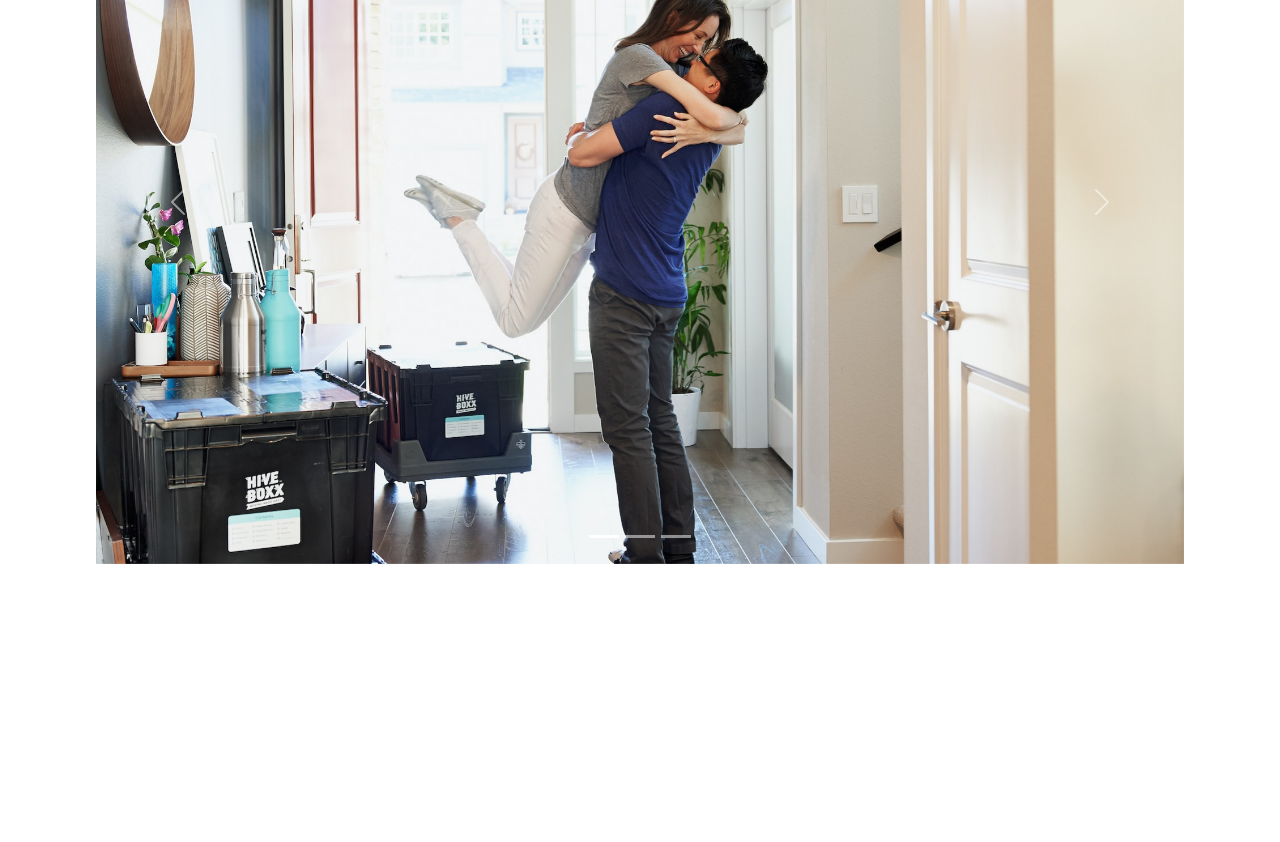
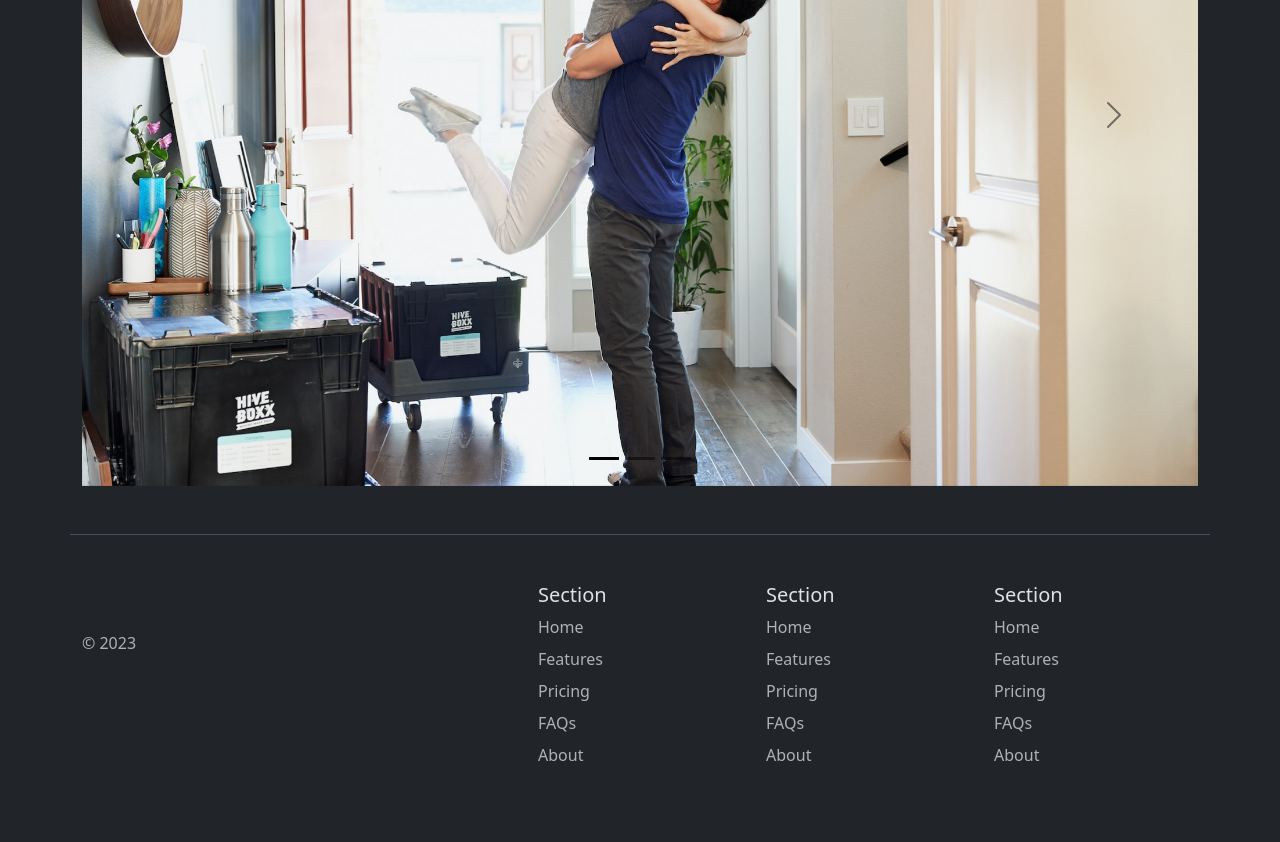
Before and after one commit to KatWint/bootstrap_practice, a plain HTML site: page index.html in a window 1280 px wide. Shown: the part 1674-2516 px from the top of the page. Before the commit the page ends 2334 px from the top, so only its background shows below. Drawn offline with nearby package versions, Linux system fonts and the light colour scheme.

Commit message:
Update index.html
added footer and changed theme to dark mode

```diff
--- a/index.html
+++ b/index.html
@@ -1,5 +1,5 @@
 <!DOCTYPE html>
-<html lang="en">
+<html lang="en" data-bs-theme="dark">
 
 <head>
   <meta charset="UTF-8">
@@ -12,10 +12,6 @@
     width: 4rem;
     height: 4rem;
     border-radius: 0.75rem;
-  }
-  .slideshow {
-    padding: 3.0rem;
-    margin: 3.0rem;
   }
   </style>
 </head>
@@ -107,7 +103,7 @@
       </div>
     </div>
   </div>
-  <div class="slideshow">
+  <div class="container">
     <div id="carouselExampleIndicators" class="carousel slide">
   <div class="carousel-indicators">
     <button type="button" data-bs-target="#carouselExampleIndicators" data-bs-slide-to="0" class="active" aria-current="true" aria-label="Slide 1"></button>
@@ -135,6 +131,53 @@
   </button>
 </div>
   </div>
+  <div class="container">
+  <footer class="row row-cols-1 row-cols-sm-2 row-cols-md-5 py-5 my-5 border-top">
+    <div class="col mb-3">
+      <a href="/" class="d-flex align-items-center mb-3 link-body-emphasis text-decoration-none">
+        <svg class="bi me-2" width="40" height="32"><use xlink:href="#bootstrap"></use></svg>
+      </a>
+      <p class="text-body-secondary">© 2023</p>
+    </div>
+
+    <div class="col mb-3">
+
+    </div>
+
+    <div class="col mb-3">
+      <h5>Section</h5>
+      <ul class="nav flex-column">
+        <li class="nav-item mb-2"><a href="#" class="nav-link p-0 text-body-secondary">Home</a></li>
+        <li class="nav-item mb-2"><a href="#" class="nav-link p-0 text-body-secondary">Features</a></li>
+        <li class="nav-item mb-2"><a href="#" class="nav-link p-0 text-body-secondary">Pricing</a></li>
+        <li class="nav-item mb-2"><a href="#" class="nav-link p-0 text-body-secondary">FAQs</a></li>
+        <li class="nav-item mb-2"><a href="#" class="nav-link p-0 text-body-secondary">About</a></li>
+      </ul>
+    </div>
+
+    <div class="col mb-3">
+      <h5>Section</h5>
+      <ul class="nav flex-column">
+        <li class="nav-item mb-2"><a href="#" class="nav-link p-0 text-body-secondary">Home</a></li>
+        <li class="nav-item mb-2"><a href="#" class="nav-link p-0 text-body-secondary">Features</a></li>
+        <li class="nav-item mb-2"><a href="#" class="nav-link p-0 text-body-secondary">Pricing</a></li>
+        <li class="nav-item mb-2"><a href="#" class="nav-link p-0 text-body-secondary">FAQs</a></li>
+        <li class="nav-item mb-2"><a href="#" class="nav-link p-0 text-body-secondary">About</a></li>
+      </ul>
+    </div>
+
+    <div class="col mb-3">
+      <h5>Section</h5>
+      <ul class="nav flex-column">
+        <li class="nav-item mb-2"><a href="#" class="nav-link p-0 text-body-secondary">Home</a></li>
+        <li class="nav-item mb-2"><a href="#" class="nav-link p-0 text-body-secondary">Features</a></li>
+        <li class="nav-item mb-2"><a href="#" class="nav-link p-0 text-body-secondary">Pricing</a></li>
+        <li class="nav-item mb-2"><a href="#" class="nav-link p-0 text-body-secondary">FAQs</a></li>
+        <li class="nav-item mb-2"><a href="#" class="nav-link p-0 text-body-secondary">About</a></li>
+      </ul>
+    </div>
+  </footer>
+</div>
   <script src="https://cdn.jsdelivr.net/npm/bootstrap@5.3.2/dist/js/bootstrap.bundle.min.js" integrity="sha384-C6RzsynM9kWDrMNeT87bh95OGNyZPhcTNXj1NW7RuBCsyN/o0jlpcV8Qyq46cDfL" crossorigin="anonymous"></script>
 </body>
 
```
